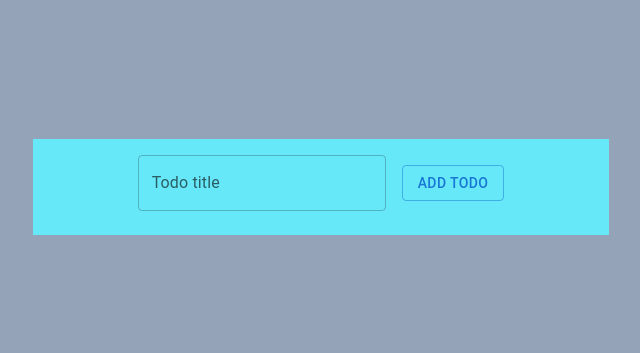
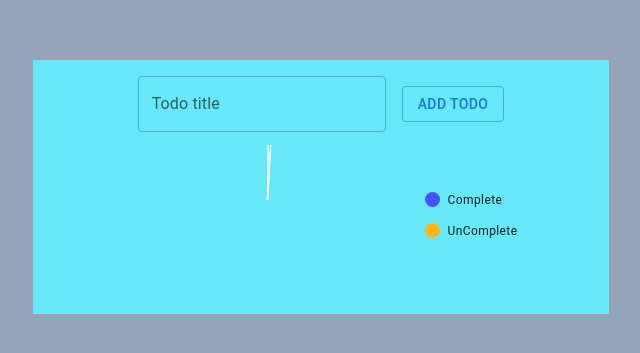
Before and after one commit to Makaroshka1234/todo-service, a React (Create React App) app: page / in a window 1280 px wide. Shown: the part 213-566 px from the top of the page, without its empty margins (319-959 px from the left). Built offline with nearby package versions, Linux system fonts and the light colour scheme.

Commit message:
add test pie chart

```diff
--- a/package.json
+++ b/package.json
@@ -7,6 +7,7 @@
     "@emotion/styled": "^11.14.0",
     "@mui/icons-material": "^7.0.2",
     "@mui/material": "^7.0.2",
+    "@mui/x-charts": "^8.0.0",
     "@testing-library/dom": "^10.4.0",
     "@testing-library/jest-dom": "^6.6.3",
     "@testing-library/react": "^16.3.0",
--- a/src/components/TaskList.tsx
+++ b/src/components/TaskList.tsx
@@ -1,7 +1,8 @@
-import React from 'react'
+import React, { useEffect } from 'react'
 import { ITodo } from '../types/todo'
 import { Checkbox, IconButton } from '@mui/material'
 import DeleteIcon from '@mui/icons-material/Delete';
+
 
 interface TaskListProps {
     todos: ITodo[],
@@ -12,6 +13,7 @@ interface TaskListProps {
 
 
 const TaskList = ({ todos, deleteTodo, handleComplete, completeTask }: TaskListProps) => {
+
 
 
     return (
--- /dev/null
+++ b/src/hooks/useCheckedTodos.ts
@@ -0,0 +1,27 @@
+import { useState, useCallback } from 'react';
+
+interface ITodo {
+    id: number;
+    title: string;
+    completed: boolean;
+}
+
+
+
+const useCheckedTodos = (todos: ITodo[]) => {
+    const [checkedTodos, setCheckedTodos] = useState<ITodo[]>([]);
+    const [uncheckedTodos, setUncheckedTodos] = useState<ITodo[]>([]);
+
+    // Оновлюємо масиви перевірених і неперевірених елементів
+    const separateTodos = useCallback(() => {
+        const checked = todos.filter(todo => todo.completed);
+        const unchecked = todos.filter(todo => !todo.completed);
+
+        setCheckedTodos(checked);
+        setUncheckedTodos(unchecked);
+    }, [todos]);
+
+    return { checkedTodos, uncheckedTodos, separateTodos };
+};
+
+export default useCheckedTodos
--- a/src/pages/Home.tsx
+++ b/src/pages/Home.tsx
@@ -5,7 +5,9 @@ import { SnackbarProvider, VariantType, useSnackbar } from 'notistack';
 
 import TaskList from '../components/TaskList'
 import { ITodo } from '../types/todo'
+import { PieChart } from '@mui/x-charts';
 
+import useCheckedTodos from '../hooks/useCheckedTodos';
 
 
 
@@ -15,6 +17,7 @@ const Home = () => {
     const [inputErr, setInputErr] = useState<boolean>(false)
     const [completeTask, setCompleteTask] = useState<boolean>(false)
 
+    const { checkedTodos, uncheckedTodos, separateTodos } = useCheckedTodos(todos);
     const { enqueueSnackbar } = useSnackbar();
 
     const nextId = useRef(0)
@@ -29,6 +32,13 @@ const Home = () => {
             setInputErr(false)
         }
     }, [inputErr])
+
+    useEffect(() => {
+        separateTodos();
+    }, [separateTodos]);
+
+
+
 
 
 
@@ -72,6 +82,9 @@ const Home = () => {
         setTodos(updatedTodos);
     }
 
+    const completedCount = checkedTodos.length
+    const unCompletedCount = uncheckedTodos.length
+
     return (
         <div className="flex justify-center items-center bg-slate-400 w-full h-full">
             <div className='flex flex-col items-center gap-2 bg-cyan-300 mx-auto p-4 max-w-xl container'>
@@ -79,7 +92,23 @@ const Home = () => {
                     <TextField label='Todo title' value={inputValue} onChange={handleChange} />
                     <Button variant="outlined" onClick={handleClick}>Add Todo</Button>
                 </div>
+                <PieChart
 
+                    series={[
+                        {
+                            data: [
+                                { id: 0, value: completedCount, label: 'Complete' },
+                                { id: 1, value: unCompletedCount, label: 'UnComplete' },
+
+                            ],
+                            innerRadius: 15,
+                            outerRadius: 70,
+                            paddingAngle: 2,
+                            cornerRadius: 5,
+                        },
+                    ]}
+
+                />
                 <TaskList todos={todos} deleteTodo={deleteTodo} handleComplete={handleComplete} completeTask={completeTask} />
             </div>
 
```
Also changed, not shown: 1 other file (tests, documents, lock files or other folders).
